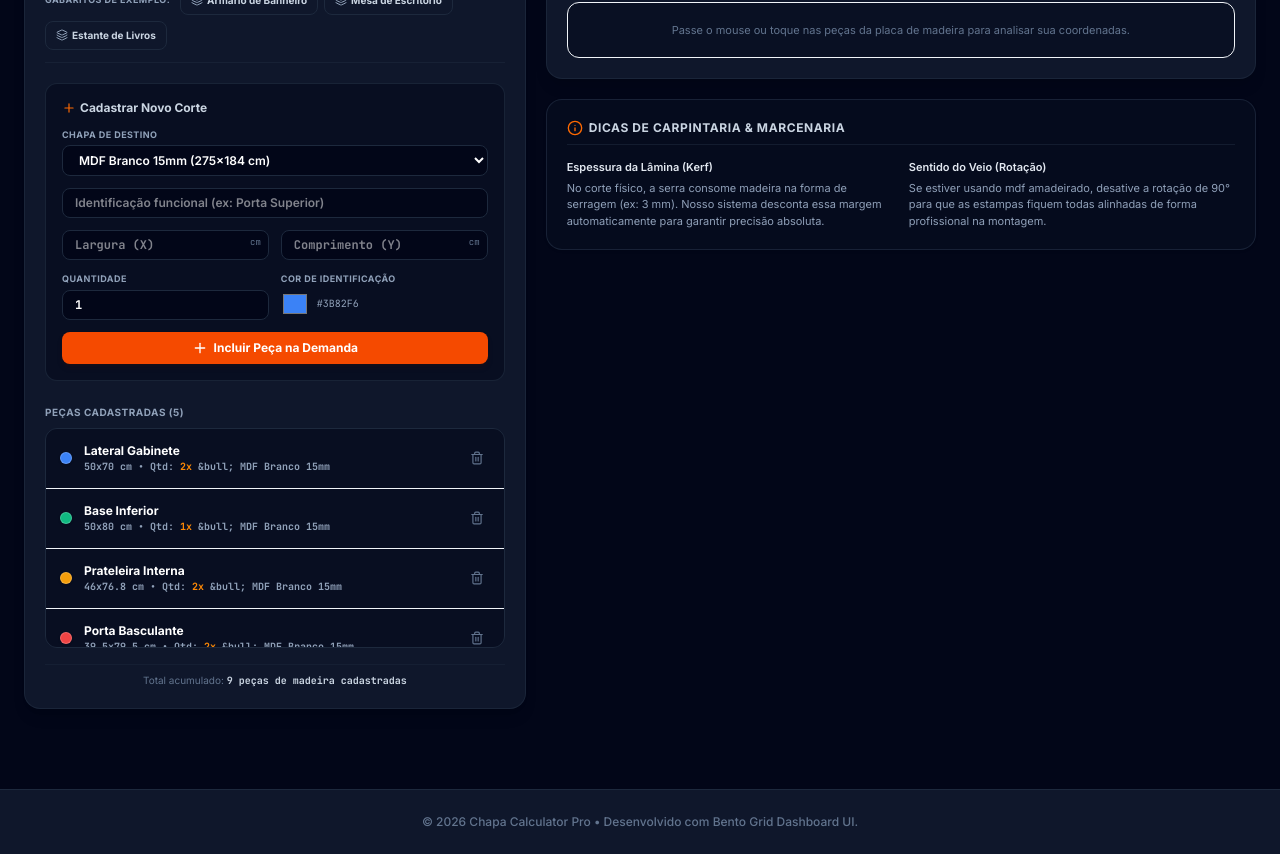
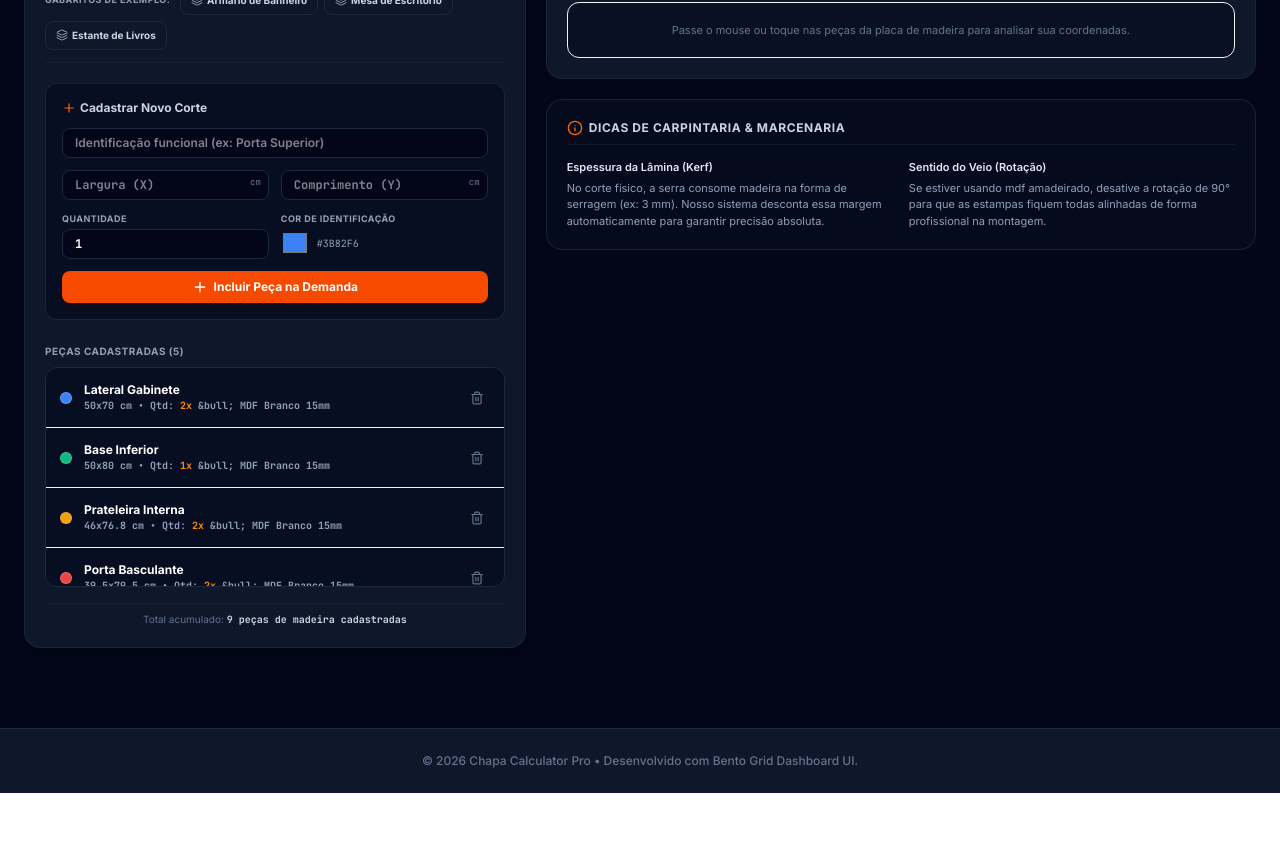
Before and after one commit to h-paiva/chapa-calculator, a React (Vite) app: page / in a window 1280 px wide. Shown: the part 940-1794 px from the top of the page. After the commit the page ends 1733 px from the top, so only its background shows below. Built offline with nearby package versions, Linux system fonts and the light colour scheme.

Commit message:
feat: ajuste na listagem de chapas nas peças cortadas

```diff
--- a/src/components/PecaList.tsx
+++ b/src/components/PecaList.tsx
@@ -325,7 +325,7 @@ export const PecaList: React.FC<PecaListProps> = ({
 
         <div className="grid grid-cols-1 md:grid-cols-2 gap-3 mb-3">
           {/* Dropdown de Chapas (só exibe se houver mais de uma, se for uma só fica selecionada como default) */}
-          {chapas.length > 0 && (
+          {chapas.length > 1 && (
             <div className="md:col-span-2">
               <label className="block text-[9px] text-slate-400 mb-1 uppercase tracking-wider font-bold">
                 Chapa de Destino
```
Also changed, not shown: 2 other files (tests, documents, lock files or other folders).
